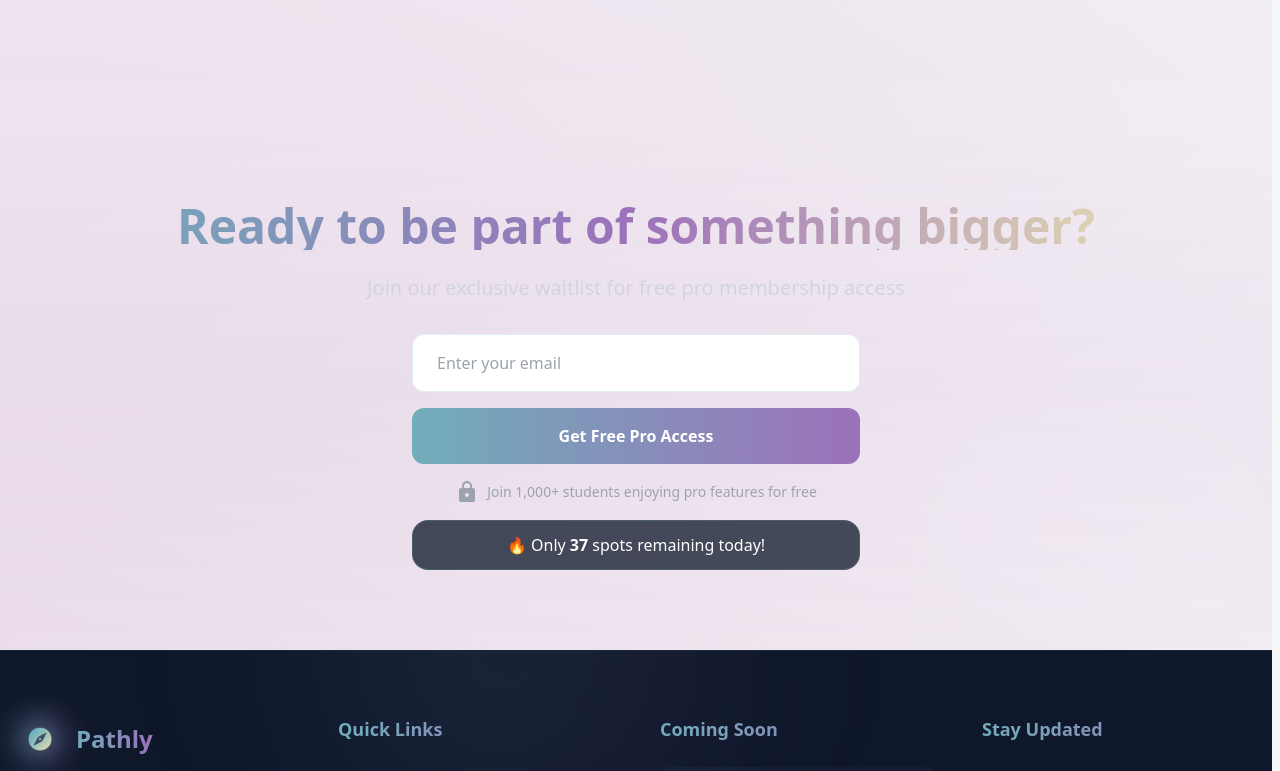
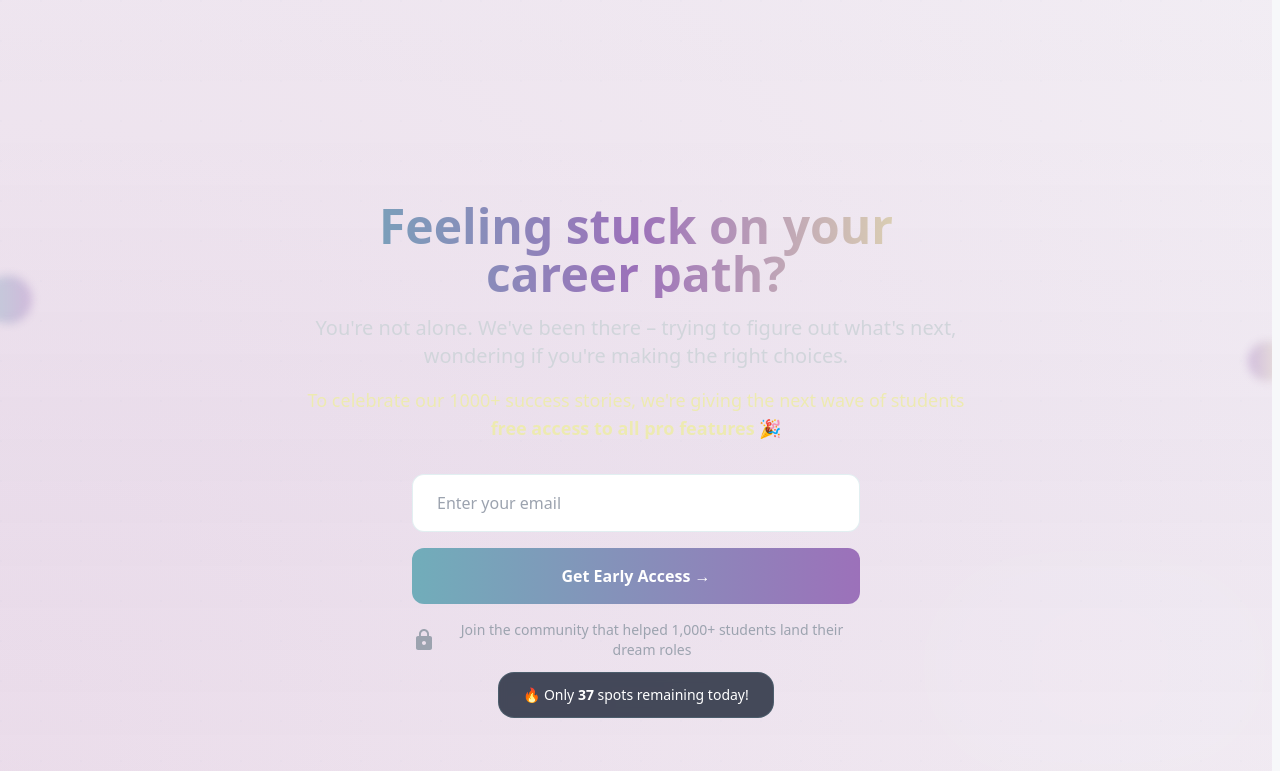
Before and after one commit to kainoa7/pathly, a React (Vite) app: page / in a window 1280 px wide. Shown: the part 4160-4931 px from the top of the page. Built offline with nearby package versions, Linux system fonts and the light colour scheme; no server answers; a web font is replaced by a local one.

Commit message:
refactor: enhance waitlist section with Gen Z focused copy and UI
- Update messaging to emphasize existing community success
- Add compelling reason for free pro access offer
- Enhance social proof with concrete outcomes
- Improve UI with subtle animations and better visual hierarchy

```diff
--- a/src/components/LandingPage.tsx
+++ b/src/components/LandingPage.tsx
@@ -160,14 +160,14 @@ const WaitlistSection = () => {
   const [email, setEmail] = useState('');
   const [isSubmitting, setIsSubmitting] = useState(false);
   const [isSubmitted, setIsSubmitted] = useState(false);
+  const [isHovered, setIsHovered] = useState(false);
 
   const handleSubmit = async (e: React.FormEvent) => {
     e.preventDefault();
     setIsSubmitting(true);
 
     try {
-      // TODO: Implement actual waitlist API call
-      await new Promise(resolve => setTimeout(resolve, 1000)); // Simulated API call
+      await new Promise(resolve => setTimeout(resolve, 1000));
       setIsSubmitted(true);
       Analytics.trackInteraction('waitlist_form', 'signup_submitted');
     } catch (error) {
@@ -179,91 +179,160 @@ const WaitlistSection = () => {
 
   return (
     <section className="py-20 px-4 relative overflow-hidden bg-navy-800/30">
+      {/* Floating avatars in the background */}
+      <div className="absolute inset-0 overflow-hidden pointer-events-none">
+        <motion.div
+          animate={{
+            y: [-20, 0, -20],
+            opacity: [0.3, 0.5, 0.3]
+          }}
+          transition={{
+            duration: 8,
+            repeat: Infinity,
+            ease: "easeInOut"
+          }}
+          className="absolute -left-4 top-1/4 w-12 h-12 rounded-full bg-gradient-to-r from-[#71ADBA] to-[#9C71BA] blur-sm"
+        />
+        <motion.div
+          animate={{
+            y: [0, -20, 0],
+            opacity: [0.3, 0.5, 0.3]
+          }}
+          transition={{
+            duration: 7,
+            repeat: Infinity,
+            ease: "easeInOut",
+            delay: 1
+          }}
+          className="absolute -right-4 top-1/3 w-10 h-10 rounded-full bg-gradient-to-r from-[#9C71BA] to-[#EDEAB1] blur-sm"
+        />
+      </div>
+
       <motion.div
         initial={{ opacity: 0 }}
         whileInView={{ opacity: 1 }}
         viewport={{ once: true }}
         transition={{ duration: 0.8 }}
-        className="max-w-6xl mx-auto text-center"
+        className="max-w-2xl mx-auto text-center relative z-10"
       >
-        <motion.h2
+        <motion.div
           initial={{ opacity: 0, y: 20 }}
           whileInView={{ opacity: 1, y: 0 }}
           viewport={{ once: true }}
-          className="text-4xl md:text-5xl font-bold mb-6 bg-gradient-to-r from-[#71ADBA] via-[#9C71BA] to-[#EDEAB1] bg-clip-text text-transparent"
+          className="mb-8 space-y-4"
         >
-          Ready to be part of something bigger?
-        </motion.h2>
-        <motion.p
+          <h2 className="text-4xl md:text-5xl font-bold bg-gradient-to-r from-[#71ADBA] via-[#9C71BA] to-[#EDEAB1] bg-clip-text text-transparent">
+            Feeling stuck on your career path?
+          </h2>
+          <p className="text-xl text-gray-300">
+            You're not alone. We've been there – trying to figure out what's next,
+            wondering if you're making the right choices.
+          </p>
+          <p className="text-lg text-[#EDEAB1]">
+            To celebrate our 1000+ success stories, we're giving the next wave of students <span className="font-semibold">free access to all pro features</span> 🎉
+          </p>
+        </motion.div>
+
+        <div className="max-w-md mx-auto relative">
+          {!isSubmitted ? (
+            <motion.form
+              onSubmit={handleSubmit}
+              className="space-y-4"
               initial={{ opacity: 0, y: 20 }}
               whileInView={{ opacity: 1, y: 0 }}
               viewport={{ once: true }}
               transition={{ delay: 0.2 }}
-          className="text-xl text-gray-300 max-w-2xl mx-auto mb-8"
             >
-          Join our exclusive waitlist for free pro membership access
-        </motion.p>
-
-        {/* Waitlist Form */}
-        <div className="max-w-md mx-auto">
-          {!isSubmitted ? (
-            <form onSubmit={handleSubmit} className="space-y-4">
-              <div className="relative">
+              <div className="relative group">
                 <input
                   type="email"
                   value={email}
                   onChange={(e) => setEmail(e.target.value)}
                   placeholder="Enter your email"
-                  className="w-full px-6 py-4 rounded-xl bg-navy-900/50 border border-[#71ADBA]/20 text-white placeholder-gray-400 focus:outline-none focus:border-[#71ADBA]/50"
+                  className="w-full px-6 py-4 rounded-xl bg-navy-900/50 border border-[#71ADBA]/20 text-white placeholder-gray-400 focus:outline-none focus:border-[#71ADBA]/50 transition-all duration-300 group-hover:border-[#71ADBA]/30"
                   required
                 />
+                <div className="absolute inset-0 rounded-xl bg-gradient-to-r from-[#71ADBA]/20 to-[#9C71BA]/20 opacity-0 group-hover:opacity-100 transition-opacity duration-300 pointer-events-none" />
               </div>
-              <button
+
+              <motion.button
                 type="submit"
                 disabled={isSubmitting}
-                className="w-full px-6 py-4 rounded-xl bg-gradient-to-r from-[#71ADBA] to-[#9C71BA] text-white font-semibold hover:opacity-90 transition-opacity disabled:opacity-50"
+                onHoverStart={() => setIsHovered(true)}
+                onHoverEnd={() => setIsHovered(false)}
+                className="relative w-full px-6 py-4 rounded-xl bg-gradient-to-r from-[#71ADBA] to-[#9C71BA] text-white font-semibold transition-all duration-300 hover:shadow-lg hover:shadow-[#71ADBA]/20 disabled:opacity-50 overflow-hidden"
+                whileHover={{ scale: 1.02 }}
+                whileTap={{ scale: 0.98 }}
               >
-                {isSubmitting ? 'Joining...' : 'Get Free Pro Access'}
-              </button>
-              <div className="flex items-center justify-center space-x-2 text-sm text-gray-400">
+                <motion.div
+                  className="absolute inset-0 bg-gradient-to-r from-transparent via-white/10 to-transparent"
+                  initial={{ x: '-100%' }}
+                  animate={isHovered ? { x: '100%' } : { x: '-100%' }}
+                  transition={{ duration: 0.6, ease: "easeInOut" }}
+                />
+                <span className="relative">
+                  {isSubmitting ? 'Securing your spot...' : 'Get Early Access →'}
+                </span>
+              </motion.button>
+
+              <div className="flex flex-col items-center space-y-3 text-sm">
+                <div className="flex items-center justify-center space-x-2 text-gray-400">
                   <LockIcon className="w-4 h-4" />
-                <span>Join 1,000+ students enjoying pro features for free</span>
+                                     <span>Join the community that helped 1,000+ students land their dream roles</span>
                 </div>
-              <div className="mt-4">
+                <div className="flex items-center space-x-2">
                   <RemainingSpots />
                 </div>
-            </form>
+              </div>
+            </motion.form>
           ) : (
             <motion.div
               initial={{ opacity: 0, scale: 0.95 }}
               animate={{ opacity: 1, scale: 1 }}
-              className="bg-navy-900/50 border border-[#71ADBA]/20 rounded-xl p-8"
+              className="bg-navy-900/50 border border-[#71ADBA]/20 rounded-xl p-8 relative overflow-hidden"
             >
-              <h3 className="text-2xl font-bold text-[#EDEAB1] mb-4">🎉 You're on the list!</h3>
+              <motion.div
+                className="absolute inset-0 bg-gradient-to-r from-[#71ADBA]/10 via-[#9C71BA]/10 to-[#EDEAB1]/10"
+                animate={{
+                  opacity: [0.3, 0.5, 0.3],
+                  scale: [1, 1.1, 1],
+                }}
+                transition={{
+                  duration: 4,
+                  repeat: Infinity,
+                  ease: "easeInOut"
+                }}
+              />
+              <div className="relative">
+                <h3 className="text-2xl font-bold text-[#EDEAB1] mb-4">
+                  🎉 You're in!
+                </h3>
                 <p className="text-gray-300">
-                We'll notify you as soon as your free pro membership is ready. In the meantime, follow us on social media for updates!
+                  We'll let you know the moment your free pro access is ready.
+                  Get ready to unlock your potential!
                 </p>
                 <div className="flex justify-center space-x-6 mt-6">
+                  <motion.a
+                    href="https://twitter.com/pathly"
+                    target="_blank"
+                    rel="noopener noreferrer"
+                    className="text-gray-400 hover:text-[#EDEAB1] transition-colors"
+                    whileHover={{ scale: 1.1 }}
+                  >
+                    <svg className="w-6 h-6" fill="currentColor" viewBox="0 0 24 24">
+                      <path d="M18.244 2.25h3.308l-7.227 8.26 8.502 11.24H16.17l-5.214-6.817L4.99 21.75H1.68l7.73-8.835L1.254 2.25H8.08l4.713 6.231zm-1.161 17.52h1.833L7.084 4.126H5.117z"/>
+                    </svg>
+                  </motion.a>
                   <motion.a
                     href="https://instagram.com/pathly"
                     target="_blank"
                     rel="noopener noreferrer"
+                    className="text-gray-400 hover:text-[#EDEAB1] transition-colors"
                     whileHover={{ scale: 1.1 }}
-                  whileTap={{ scale: 0.95 }}
-                  className="p-3 bg-gradient-to-r from-[#71ADBA]/10 to-[#9C71BA]/10 rounded-xl border border-[#71ADBA]/20"
                   >
-                  <InstagramIcon className="w-6 h-6 text-[#EDEAB1]" />
+                    <InstagramIcon className="w-6 h-6" />
                   </motion.a>
-                <motion.a
-                  href="https://linkedin.com/company/pathly"
-                  target="_blank"
-                  rel="noopener noreferrer"
-                  whileHover={{ scale: 1.1 }}
-                  whileTap={{ scale: 0.95 }}
-                  className="p-3 bg-gradient-to-r from-[#71ADBA]/10 to-[#9C71BA]/10 rounded-xl border border-[#71ADBA]/20"
-                >
-                  <LinkedInIcon className="w-6 h-6 text-[#EDEAB1]" />
-                </motion.a>
+                </div>
               </div>
             </motion.div>
           )}
```
Lines whose indentation alone changed are shown as unchanged.
